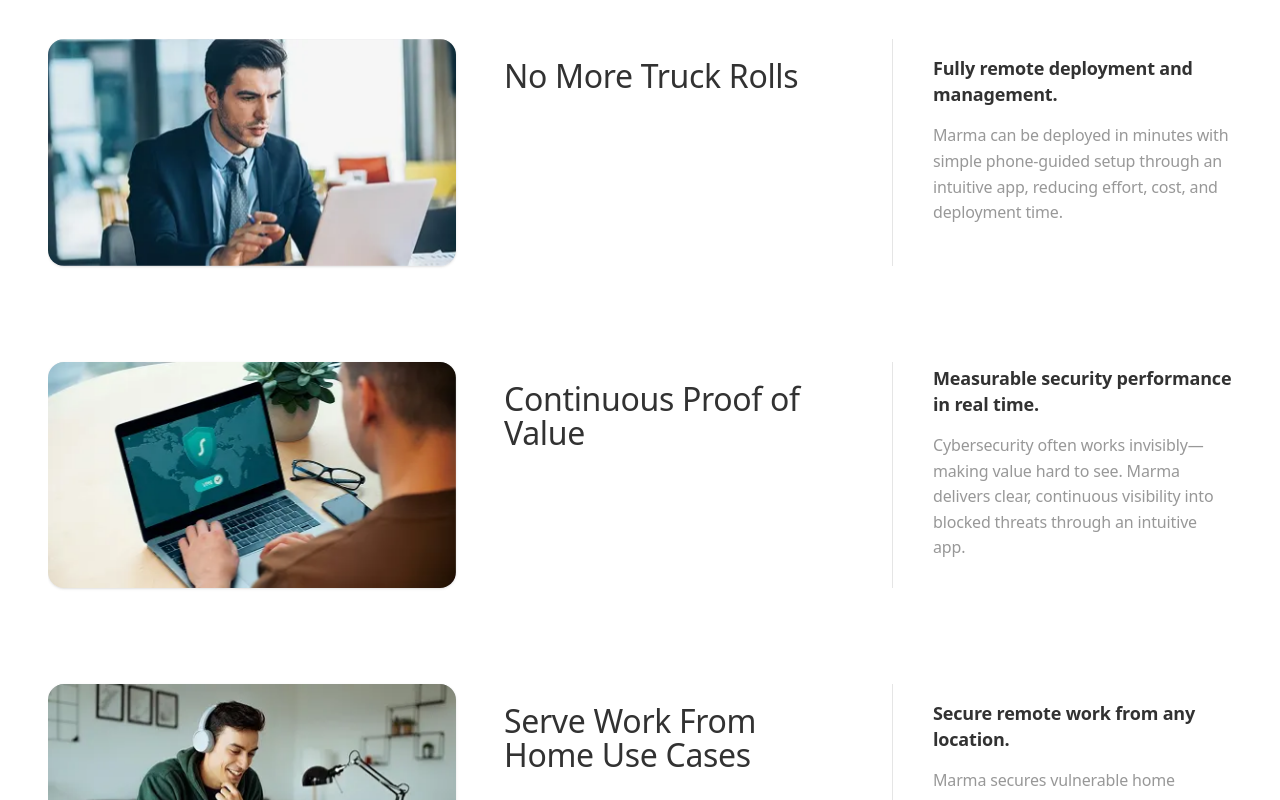
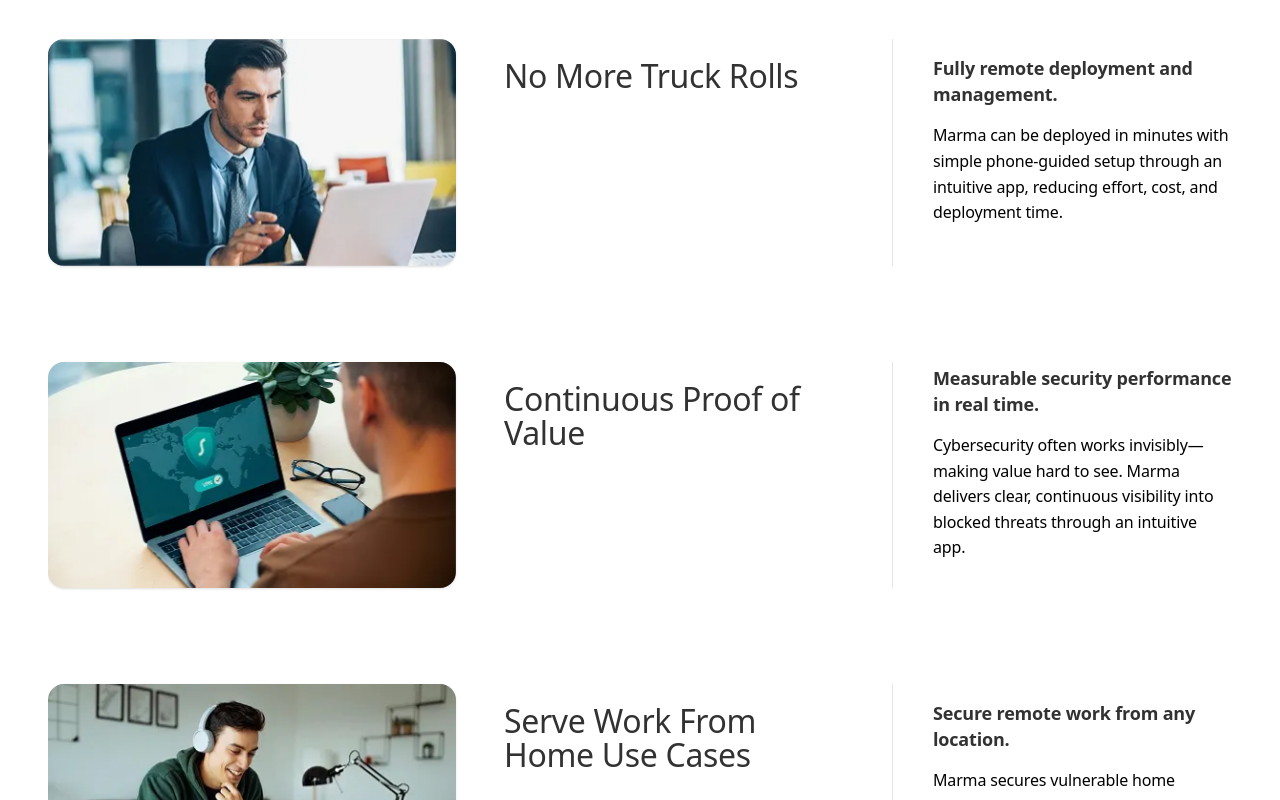
Before and after one commit to vinay-uelement/marma-security, a Next.js app: page /partners in a window 1280 px wide. Shown: the part 1060-1860 px from the top of the page. Built offline with nearby package versions, Linux system fonts and the light colour scheme.

Commit message:
fixed fonts

```diff
--- a/app/globals.css
+++ b/app/globals.css
@@ -112,11 +112,11 @@ img {
   /* FL4: Descriptions & Body Copy */
   .fl4 {
     font-family: var(--font-body);
-    @apply font-light text-[10px] leading-[16px] lg:text-[18px] lg:leading-[26px] tracking-[-0.01em] text-text-dark;
+    @apply font-normal text-[10px] leading-[16px] lg:text-[18px] lg:leading-[26px] tracking-[-0.01em] text-text-dark;
   }
   .fl4-1 {
     font-family: var(--font-body);
-    @apply font-light text-[10px] md:text-[16px] leading-[18px] md:leading-[26px] tracking-normal md:tracking-[-0.01em] text-[#989898];
+    @apply font-light text-[10px] md:text-[16px] leading-[18px] md:leading-[26px] tracking-normal md:tracking-[-0.01em] text-[#000000];
   }
   .fl4-2 {
     font-family: var(--font-body);
@@ -418,7 +418,7 @@ img {
 }
 
 .solutions-info-desc {
-  @apply font-body font-light text-[10px] tracking-normal text-center md:text-[16px] lg:text-[18px] md:leading-[1.6] lg:leading-[26px] md:text-left md:tracking-[-0.01em] text-text-dark;
+  @apply font-body font-normal text-[10px] tracking-normal text-center md:text-[16px] lg:text-[18px] md:leading-[1.6] lg:leading-[26px] md:text-left md:tracking-[-0.01em] text-text-dark;
 }
 
 .solutions-info-btn-text {
```
